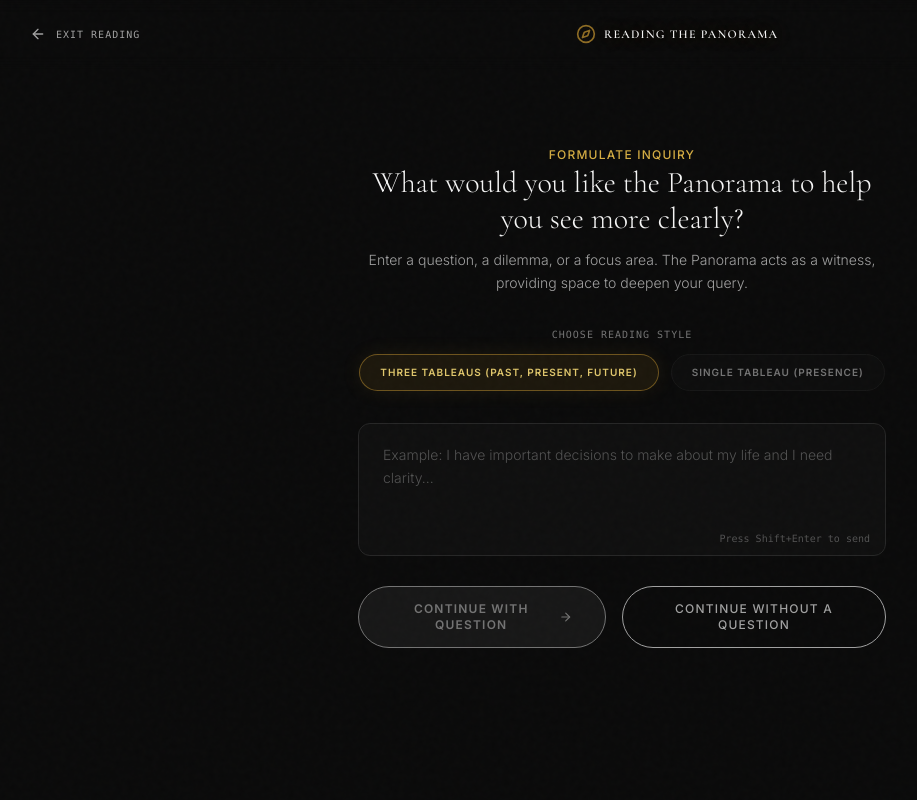
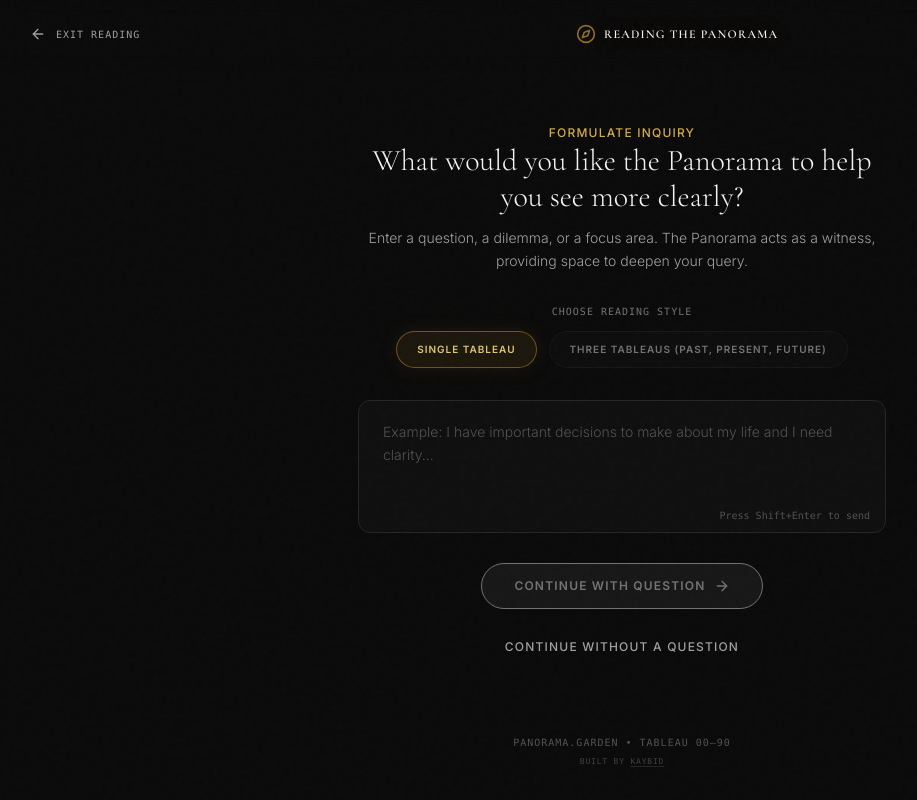
Before and after one commit to degerkaybi/reading-the-panorama, a Next.js app: page /reading in a window 1280 px wide. Shown: the whole page, without its empty margins (18-935 px from the left). Built offline with nearby package versions, Linux system fonts and the light colour scheme.

Commit message:
feat: implement landing page and multi-step tarot reading flow with server-side generation logic

```diff
--- a/app/page.tsx
+++ b/app/page.tsx
@@ -53,7 +53,15 @@ export default function LandingPage() {
       {/* Footer */}
       <div className="absolute bottom-8 left-0 right-0 text-center flex flex-col items-center gap-1.5">
         <span className="text-[10px] uppercase tracking-widest text-neutral-600 font-mono">
-          The Panorama Collection • Tableau 00–90
+          <a
+            href="https://www.panorama.garden"
+            target="_blank"
+            rel="noopener noreferrer"
+            className="hover:text-neutral-400 transition-colors"
+          >
+            panorama.garden
+          </a>{" "}
+          • Tableau 00–90
         </span>
         <span className="text-[8px] uppercase tracking-widest text-neutral-700 font-mono">
           built by{" "}
--- a/app/reading/page.tsx
+++ b/app/reading/page.tsx
@@ -19,7 +19,7 @@ type FlowState = "question" | "shuffling" | "selection" | "reveal" | "synthesizi
 
 export default function ReadingFlowPage() {
   const [flowState, setFlowState] = useState<FlowState>("question");
-  const [readingMode, setReadingMode] = useState<"three" | "single">("three");
+  const [readingMode, setReadingMode] = useState<"three" | "single">("single");
   const [question, setQuestion] = useState("");
   const [selectedIds, setSelectedIds] = useState<number[]>([]);
   const [shuffledIds, setShuffledIds] = useState<number[]>([]);
@@ -138,7 +138,7 @@ export default function ReadingFlowPage() {
   };
 
   return (
-    <div className="flex-grow flex flex-col min-h-screen bg-neutral-950 text-neutral-100 pb-20">
+    <div className="flex-grow flex flex-col min-h-screen bg-neutral-950 text-neutral-100">
       {/* Header bar */}
       <header className="w-full py-6 px-6 md:px-12 flex justify-between items-center border-b border-neutral-950/80 bg-neutral-950/50 backdrop-blur z-30 sticky top-0">
         <Link
@@ -195,6 +195,17 @@ export default function ReadingFlowPage() {
               <div className="flex justify-center gap-3">
                 <button
                   type="button"
+                  onClick={() => setReadingMode("single")}
+                  className={`px-5 py-2.5 rounded-full text-[10px] uppercase tracking-widest font-semibold transition-all duration-500 border ${
+                    readingMode === "single"
+                      ? "bg-gold-500/10 border-gold-500/50 text-gold-300 shadow-[0_0_20px_rgba(190,144,46,0.1)]"
+                      : "bg-neutral-900/30 border-neutral-900 text-neutral-500 hover:text-neutral-300 hover:border-neutral-850"
+                  }`}
+                >
+                  Single Tableau
+                </button>
+                <button
+                  type="button"
                   onClick={() => setReadingMode("three")}
                   className={`px-5 py-2.5 rounded-full text-[10px] uppercase tracking-widest font-semibold transition-all duration-500 border ${
                     readingMode === "three"
@@ -203,17 +214,6 @@ export default function ReadingFlowPage() {
                   }`}
                 >
                   Three Tableaus (Past, Present, Future)
-                </button>
-                <button
-                  type="button"
-                  onClick={() => setReadingMode("single")}
-                  className={`px-5 py-2.5 rounded-full text-[10px] uppercase tracking-widest font-semibold transition-all duration-500 border ${
-                    readingMode === "single"
-                      ? "bg-gold-500/10 border-gold-500/50 text-gold-300 shadow-[0_0_20px_rgba(190,144,46,0.1)]"
-                      : "bg-neutral-900/30 border-neutral-900 text-neutral-500 hover:text-neutral-300 hover:border-neutral-850"
-                  }`}
-                >
-                  Single Tableau (Presence)
                 </button>
               </div>
             </div>
@@ -232,7 +232,7 @@ export default function ReadingFlowPage() {
                 </div>
               </div>
 
-              <div className="flex flex-col sm:flex-row items-center gap-4">
+              <div className="flex flex-col items-center gap-4">
                 <button
                   type="submit"
                   disabled={!question.trim()}
@@ -249,7 +249,7 @@ export default function ReadingFlowPage() {
                 <button
                   type="button"
                   onClick={handleSkipQuestion}
-                  className="w-full sm:w-auto px-8 py-3.5 bg-transparent hover:bg-neutral-900 text-neutral-400 hover:text-neutral-200 border border-neutral-850 hover:border-neutral-800 rounded-full text-xs uppercase tracking-widest font-medium transition-all duration-300 text-center"
+                  className="w-full sm:w-auto px-8 py-3.5 bg-transparent hover:bg-neutral-900 text-neutral-400 hover:text-neutral-200 rounded-full text-xs uppercase tracking-widest font-medium transition-all duration-300 text-center"
                 >
                   Continue without a question
                 </button>
@@ -438,6 +438,32 @@ export default function ReadingFlowPage() {
           </div>
         )}
       </div>
+
+      {/* Footer */}
+      <div className="w-full text-center flex flex-col items-center gap-1.5 pb-8 pt-4 z-20">
+        <span className="text-[10px] uppercase tracking-widest text-neutral-600 font-mono">
+          <a
+            href="https://www.panorama.garden"
+            target="_blank"
+            rel="noopener noreferrer"
+            className="hover:text-neutral-400 transition-colors"
+          >
+            panorama.garden
+          </a>{" "}
+          • Tableau 00–90
+        </span>
+        <span className="text-[8px] uppercase tracking-widest text-neutral-700 font-mono">
+          built by{" "}
+          <a
+            href="https://x.com/kaybidsteps"
+            target="_blank"
+            rel="noopener noreferrer"
+            className="hover:text-neutral-500 transition-colors underline decoration-neutral-700/50 underline-offset-2"
+          >
+            Kaybid
+          </a>
+        </span>
+      </div>
     </div>
   );
 }
```
